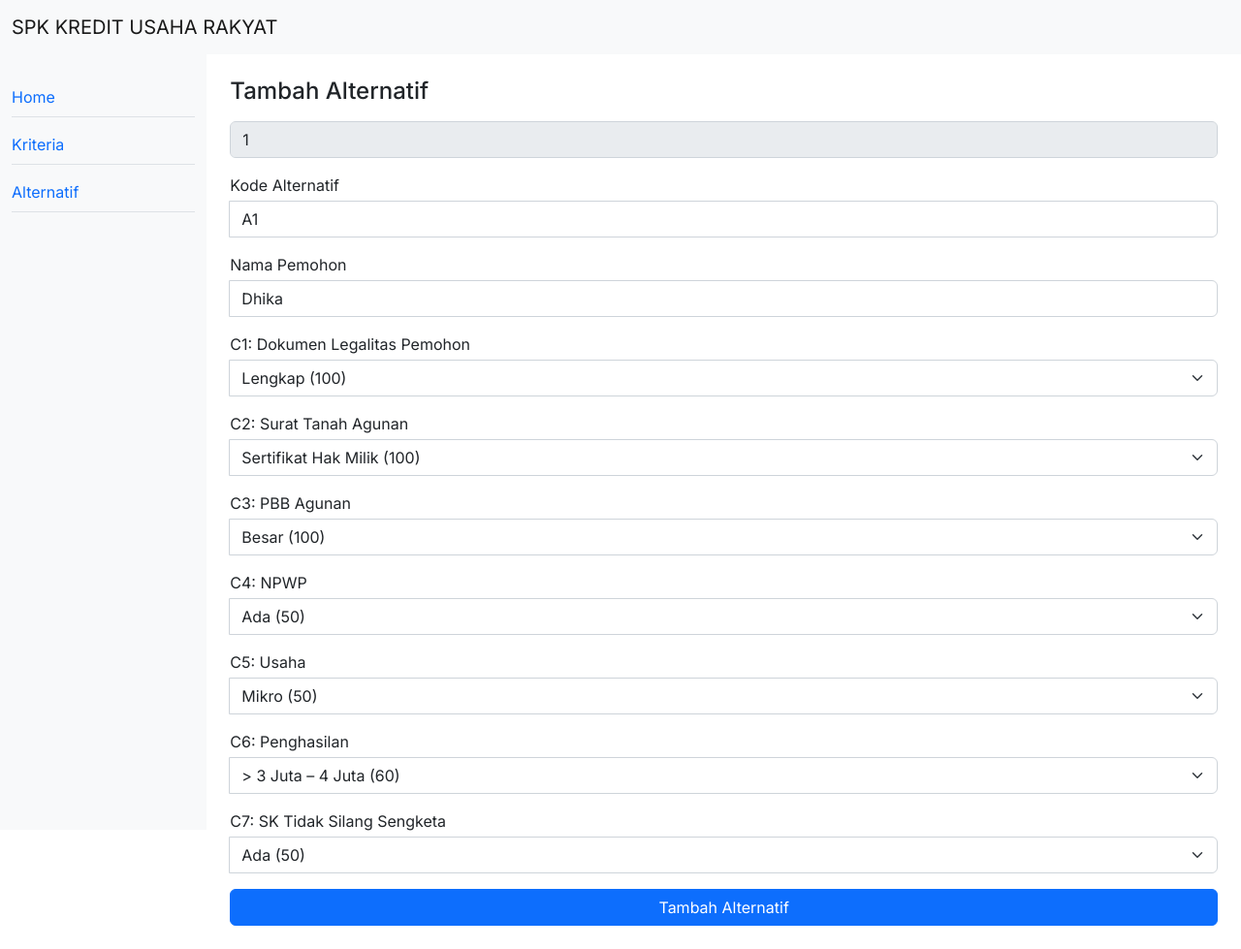
After one commit to arialghifari/spk, a PHP site: page /alternatif/edit.php?id=1 in a window 1280 px wide. The commit adds this page. Shown: the whole page at 97% size. Run offline with PHP 8.4, Linux system fonts and the light colour scheme; data comes from the database, SQL or seed files in the repository.

Commit message:
Tampilan edit

```diff
--- /dev/null
+++ b/alternatif/edit.php
@@ -0,0 +1,129 @@
+<?php
+
+include '../connection.php';
+
+$id = $_GET['id'];
+
+$sql = "SELECT * FROM alternatif WHERE id=$id";
+$query = mysqli_query($conn, $sql);
+$data = mysqli_fetch_array($query);
+
+?>
+
+<!DOCTYPE html>
+<html lang="en">
+
+<head>
+	<meta charset="UTF-8">
+	<meta http-equiv="X-UA-Compatible" content="IE=edge">
+	<meta name="viewport" content="width=device-width, initial-scale=1.0">
+	<title>SPK PEMBERIAN KREDIT USAHA RAKYAT</title>
+	<link href="https://cdn.jsdelivr.net/npm/bootstrap@5.2.2/dist/css/bootstrap.min.css" rel="stylesheet" integrity="sha384-Zenh87qX5JnK2Jl0vWa8Ck2rdkQ2Bzep5IDxbcnCeuOxjzrPF/et3URy9Bv1WTRi" crossorigin="anonymous">
+	<link rel="stylesheet" href="../style.css">
+</head>
+
+<body>
+	<header>
+		<nav class="navbar bg-light">
+			<div class="container-fluid">
+				<a class="navbar-brand" href="../">SPK KREDIT USAHA RAKYAT</a>
+			</div>
+		</nav>
+	</header>
+
+	<main>
+		<div class="row m-0">
+			<div class="col-12 col-md-2 m-0 bg-light py-4 vh-100">
+				<div class="d-flex flex-column gap-2">
+					<a class="border-bottom text-decoration-none py-2" href="../">Home</a>
+					<a class="border-bottom text-decoration-none py-2" href="./">Kriteria</a>
+					<a class="border-bottom text-decoration-none py-2" href="../alternatif">Alternatif</a>
+				</div>
+			</div>
+
+			<div class="col-12 col-md-10 m-0 mb-4 px-4">
+				<h2 class="mt-4 mb-3 fs-4">Tambah Alternatif</h2>
+
+				<form method="post" action="prosesUpdate.php" class="d-flex flex-column gap-3">
+					<input type="text" name="id" class="form-control" value="<?= $data[0] ?>" disabled>
+
+					<div class="input-group">
+						<label for="kodeAlternatif" class="w-100 mb-1">Kode Alternatif</label>
+						<input type="text" id="kodeAlternatif" name="kodeAlternatif" class="form-control" value="<?= $data[1] ?>">
+					</div>
+
+					<div class="input-group">
+						<label for="namaPemohon" class="w-100 mb-1">Nama Pemohon</label>
+						<input type="text" id="namaPemohon" name="namaPemohon" class="form-control" value="<?= $data[2] ?>">
+					</div>
+
+					<div class="input-group">
+						<label for="dokumenLegalitasPemohon" class="w-100 mb-1">C1: Dokumen Legalitas Pemohon</label>
+						<select name="dokumenLegalitasPemohon" id="dokumenLegalitasPemohon" class="form-select">
+							<option value="100" <?= $data[3] == 100 ? 'selected' : '' ?>>Lengkap (100)</option>
+							<option value="50" <?= $data[3] == 50 ? 'selected' : '' ?>>Tidak Lengkap (50)</option>
+						</select>
+					</div>
+
+					<div class="input-group">
+						<label for="suratTanahAgunan" class="w-100 mb-1">C2: Surat Tanah Agunan</label>
+						<select name="suratTanahAgunan" id="suratTanahAgunan" class="form-select">
+							<option value="100" <?= $data[4] == 100 ? 'selected' : '' ?>>Sertifikat Hak Milik (100)</option>
+							<option value="50" <?= $data[4] == 50 ? 'selected' : '' ?>>Surat Keterangan Tanah Yang Dilegalisir Camat (50)</option>
+						</select>
+					</div>
+
+					<div class="input-group">
+						<label for="pbbAgunan" class="w-100 mb-1">C3: PBB Agunan</label>
+						<select name="pbbAgunan" id="pbbAgunan" class="form-select">
+							<option value="100" <?= $data[5] == 100 ? 'selected' : '' ?>>Besar (100)</option>
+							<option value="50" <?= $data[5] == 50 ? 'selected' : '' ?>>Kecil (50)</option>
+						</select>
+					</div>
+
+					<div class="input-group">
+						<label for="npwp" class="w-100 mb-1">C4: NPWP</label>
+						<select name="npwp" id="npwp" class="form-select">
+							<option value="50" <?= $data[6] == 50 ? 'selected' : '' ?>>Ada (50)</option>
+							<option value="25" <?= $data[6] == 25 ? 'selected' : '' ?>>Tidak Ada (25)</option>
+						</select>
+					</div>
+
+					<div class="input-group">
+						<label for="usaha" class="w-100 mb-1">C5: Usaha</label>
+						<select name="usaha" id="usaha" class="form-select">
+							<option value="100" <?= $data[7] == 100 ? 'selected' : '' ?>>Menengah (100)</option>
+							<option value="75" <?= $data[7] == 75 ? 'selected' : '' ?>>Kecil (75)</option>
+							<option value="50" <?= $data[7] == 50 ? 'selected' : '' ?>>Mikro (50)</option>
+						</select>
+					</div>
+
+					<div class="input-group">
+						<label for="penghasilan" class="w-100 mb-1">C6: Penghasilan</label>
+						<select name="penghasilan" id="penghasilan" class="form-select">
+							<option value="100" <?= $data[8] == 100 ? 'selected' : '' ?>>> 5 Juta (100)</option>
+							<option value="80" <?= $data[8] == 80 ? 'selected' : '' ?>>> 4 Juta – 5 Juta (80)</option>
+							<option value="60" <?= $data[8] == 60 ? 'selected' : '' ?>>> 3 Juta – 4 Juta (60)</option>
+							<option value="40" <?= $data[8] == 40 ? 'selected' : '' ?>>> 2 Juta – 3 Juta (40)</option>
+							<option value="20" <?= $data[8] == 20 ? 'selected' : '' ?>>0 – 2 Juta (20)</option>
+						</select>
+					</div>
+
+					<div class="input-group">
+						<label for="skTidakSilangSengketa" class="w-100 mb-1">C7: SK Tidak Silang Sengketa</label>
+						<select name="skTidakSilangSengketa" id="skTidakSilangSengketa" class="form-select">
+							<option value="50" <?= $data[9] == 50 ? 'selected' : '' ?>>Ada (50)</option>
+							<option value="25" <?= $data[9] == 25 ? 'selected' : '' ?>>Tidak Ada (25)</option>
+						</select>
+					</div>
+
+					<button type="submit" class="btn btn-primary">Tambah Alternatif</button>
+				</form>
+			</div>
+		</div>
+	</main>
+
+	<script src="https://cdn.jsdelivr.net/npm/bootstrap@5.2.2/dist/js/bootstrap.bundle.min.js" integrity="sha384-OERcA2EqjJCMA+/3y+gxIOqMEjwtxJY7qPCqsdltbNJuaOe923+mo//f6V8Qbsw3" crossorigin="anonymous"></script>
+</body>
+
+</html>
--- a/alternatif/index.php
+++ b/alternatif/index.php
@@ -56,6 +56,7 @@ $smart = new Smart();
 								<th>C5</th>
 								<th>C6</th>
 								<th>C7</th>
+								<th>Aksi</th>
 							</tr>
 						</thead>
 						<tbody>
@@ -68,6 +69,7 @@ $smart = new Smart();
 									<?php for ($i = 0; $i < 7; $i++) { ?>
 										<td><?= $alternatif[$i + 3] ?></td>
 									<?php } ?>
+									<td><a href="./edit.php?id=<?= $alternatif[0] ?>">Edit</a> | <a href="./prosesHapus.php?id=<?= $alternatif[0] ?>">Hapus</a> </td>
 								</tr>
 							<?php $no++;
 							} ?>
```
Also changed, not shown: alternatif/prosesHapus.php (added, +10 -0 lines).
